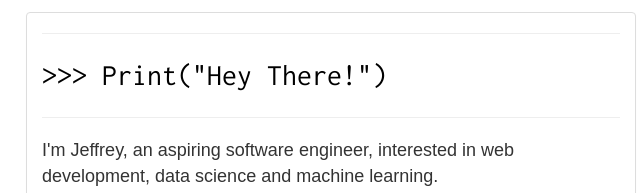
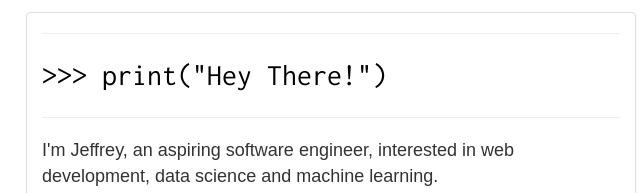
Before and after one commit to jeffreypann/jeffreypann.github.io, a plain HTML site: page index.html in a window 1280 px wide. Shown: the part 202-395 px from the top of the page, 309-949 px from the left. Drawn offline with nearby package versions, Linux system fonts and the light colour scheme.

Commit message:
python syntax is hard

```diff
--- a/index.html
+++ b/index.html
@@ -163,7 +163,7 @@
 
                 <div class="panel panel-default" style="padding: 15px">
                   <span style="font-size: 30px; padding: 0px; color: black; background-color: white; font-family: Inconsolata;">
-                    <hr style="margin-top: 5px;">>>> Print("Hey There!") <hr>
+                    <hr style="margin-top: 5px;">>>> print("Hey There!") <hr>
                   </span>
 
                 <span style="font-size: 18px">
```
